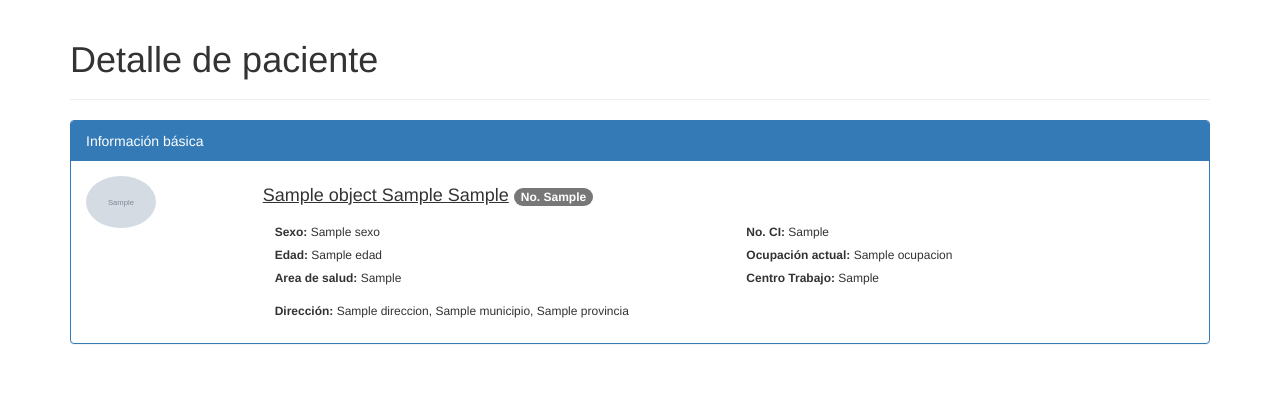
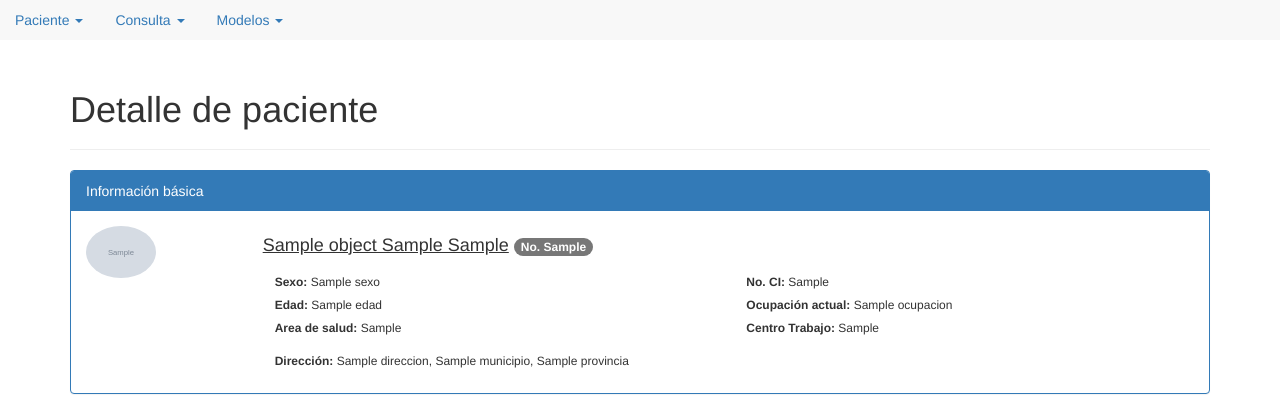
Before and after one commit to ydiazn/consulta, a Django app: template retina/consulta/templates/consulta/paciente_detail.html in a window 1280 px wide. Shown: the top 420 px of the page. Run offline with Django 3.2, Linux system fonts and the light colour scheme; the template is opened without the code that fills it: most values are stand-ins (such as "Sample title", 1, 10 or a date in 2020); grey boxes marked "Sample" are stand-in pictures; some libraries are stand-ins or nearby versions.

Commit message:
Diseño del menu principal
Agregados vínculos para realizar operaciones con
pacientes, consultas y modelos.

```diff
--- a/retina/templates/base.html
+++ b/retina/templates/base.html
@@ -10,6 +10,7 @@
         {% block stylesheet %}{% endblock stylesheet %}
     </head>
     <body>
+        {% include 'menu_principal.html' %}
         <div class="container">
             {% block header %}{% endblock header %}
             {% block page %}{% endblock page %}
--- /dev/null
+++ b/retina/templates/menu_principal.html
@@ -0,0 +1,29 @@
+<div style='margin-bottom:50px'>
+    <ul class="nav navbar-default navbar-fixed-top nav-pills">
+        <li class="dropdown">
+            <a class="dropdown-toggle" data-toggle="dropdown" href="#">Paciente
+            <span class="caret"></span></a>
+            <ul class="dropdown-menu">
+                <li><a href="{% url 'consulta:listar_paciente' %}">Listado de pacientes</a></li>
+                <li><a href="{% url 'consulta:adicionar_paciente' %}">Adicionar paciente</a></li>
+            </ul>
+        </li>
+        <li class="dropdown">
+            <a class="dropdown-toggle" data-toggle="dropdown" href="#">Consulta
+            <span class="caret"></span></a>
+            <ul class="dropdown-menu">
+                <li><a href="#">Listado de consultas</a></li>
+                <li><a href="#">Adicionar consulta</a></li>
+            </ul>
+        </li>
+        <li class="dropdown">
+            <a class="dropdown-toggle" data-toggle="dropdown" href="#">Modelos
+            <span class="caret"></span></a>
+            <ul class="dropdown-menu">
+                <li><a href="#">Registro de pacientes atendidos</a></li>
+                <li><a href="#">Certificado médico</a></li>
+                <li><a href="#">Certificado de tratamiento con medicamentos controlados por tarjeta</a></li>
+            </ul>
+        </li>
+    </ul>
+</div>
```
